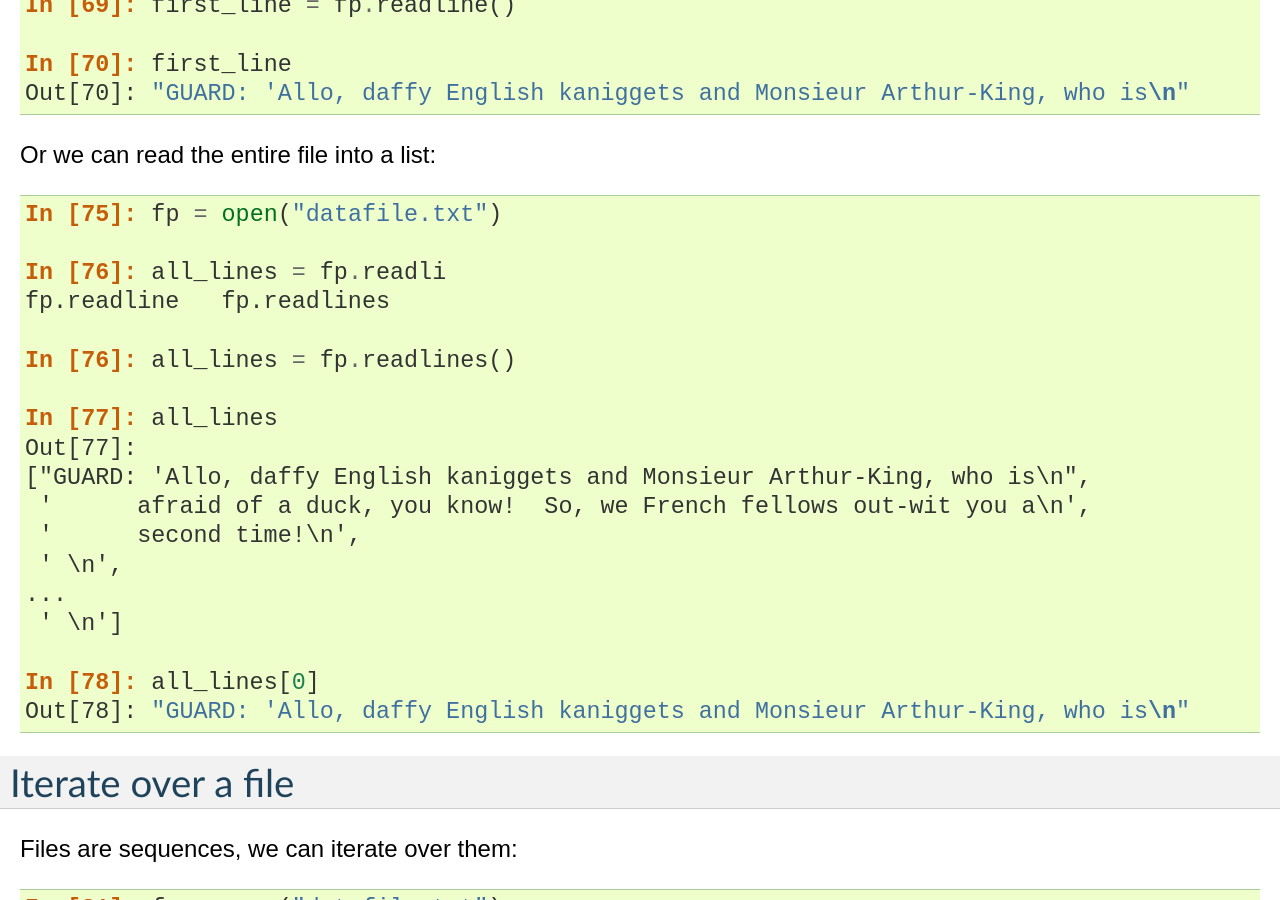
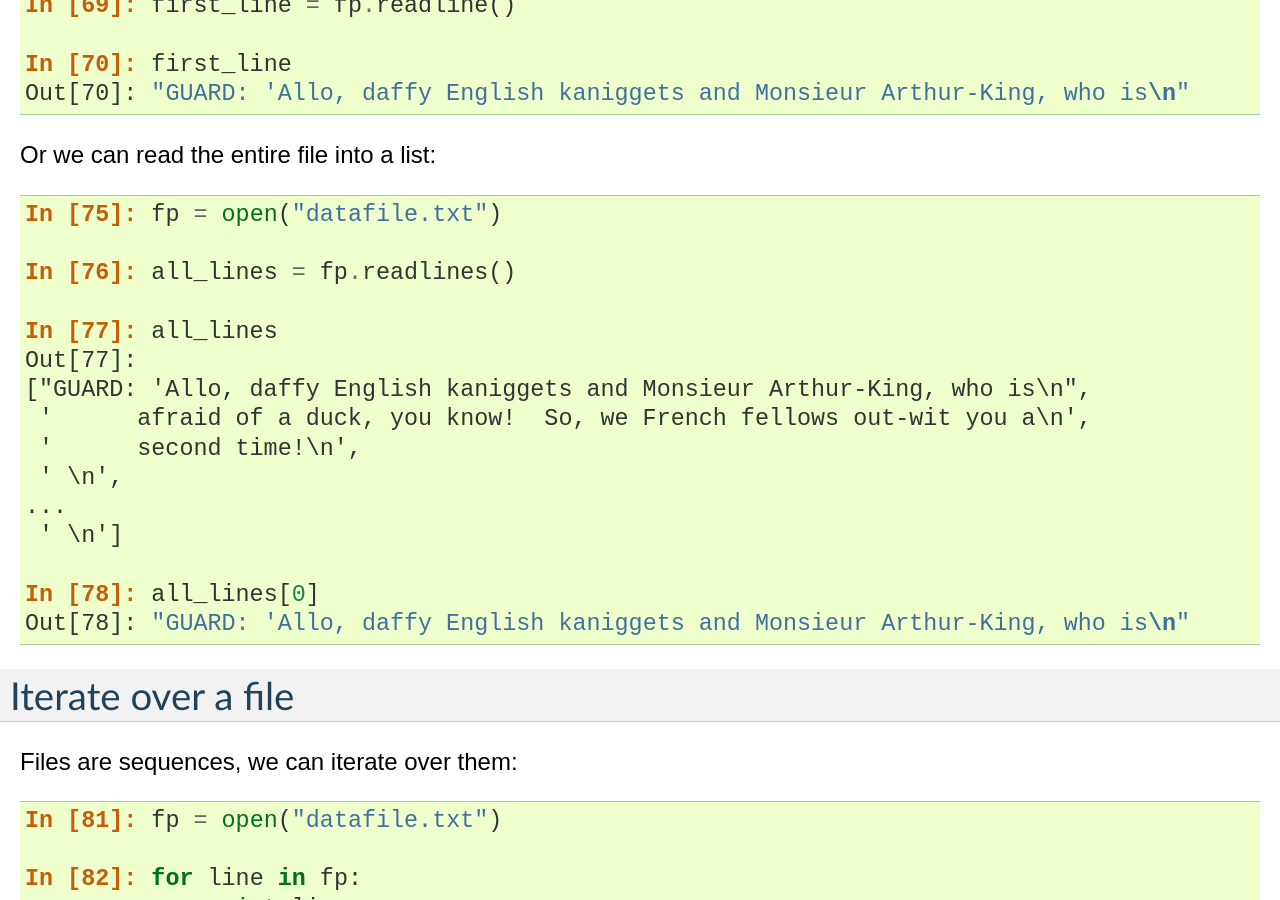
Before and after one commit to GaelVaroquaux/scipy-tutorials, a Sphinx documentation site: the page built from source/file_io.rst, in a window 1280 px wide and 900 px high, scrolled down 1006 px. Built offline with Sphinx 7.4.7, drawn with Linux system fonts in a browser that asks for light colours.

Commit message:
Merge with Chris.

```diff
--- a/source/file_io.rst
+++ b/source/file_io.rst
@@ -48,9 +48,6 @@ Or we can read the entire file into a list:
 .. sourcecode:: ipython
 
     In [75]: fp = open("datafile.txt")
-
-    In [76]: all_lines = fp.readli
-    fp.readline   fp.readlines
 
     In [76]: all_lines = fp.readlines()
 
```
